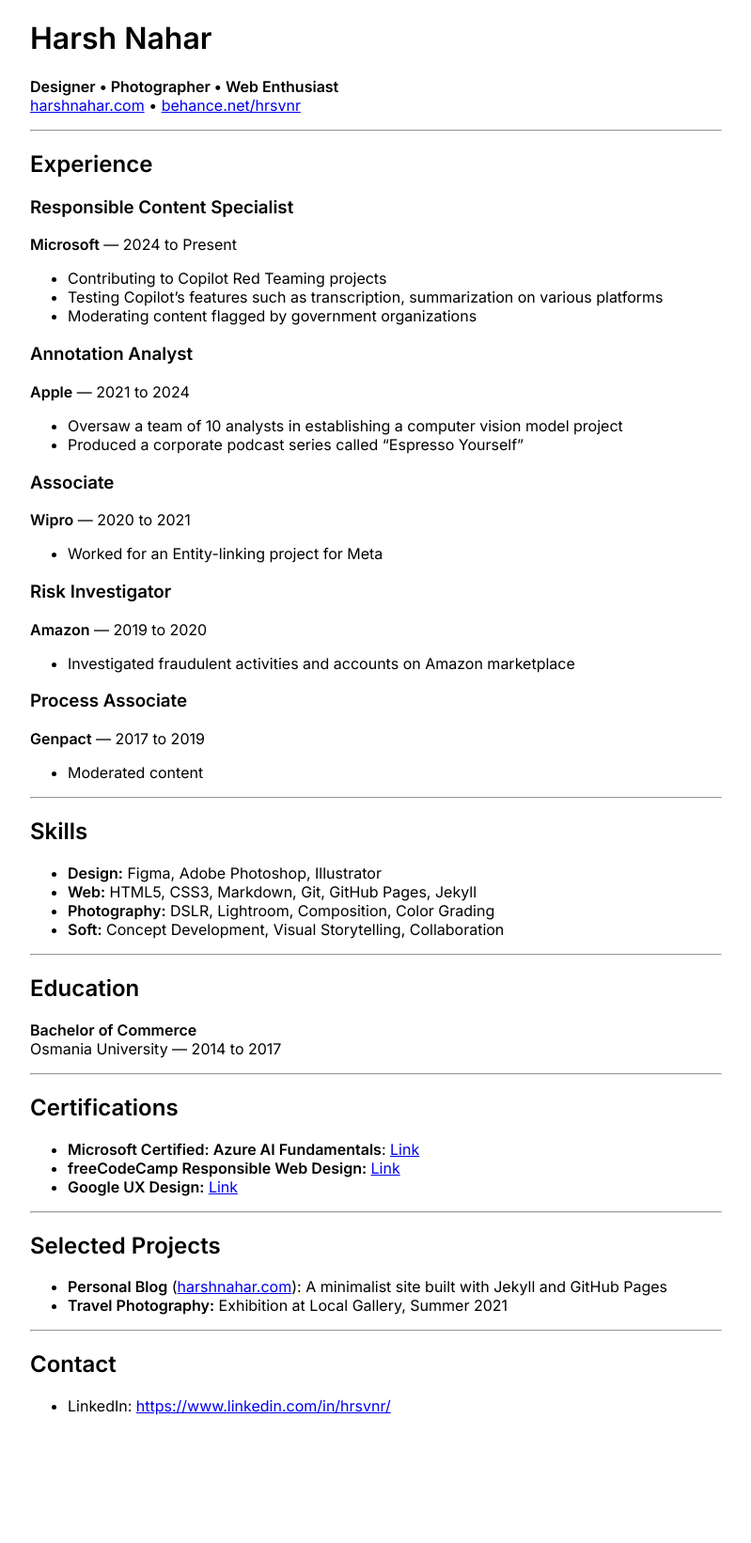
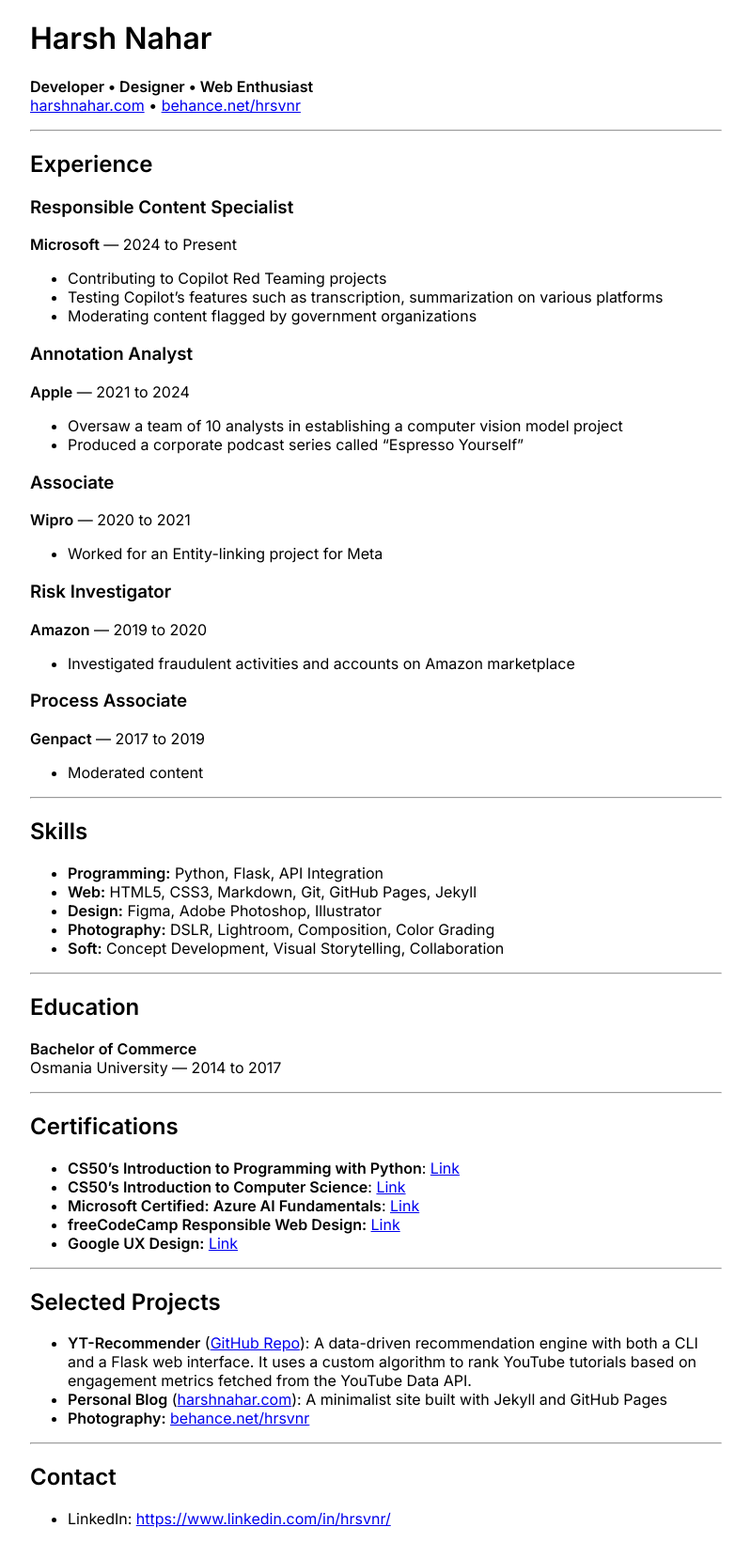
Before and after one commit to harsh-nahar/harsh-nahar.github.io, a Jekyll site: the page built from cv.md, in a window 1280 px wide. Shown: the whole page at 94% size, without its empty margins (240-1039 px from the left). Built offline with Jekyll 4.4.1, drawn with Linux system fonts in a browser that asks for light colours; before the commit the page ends 1522 px from its top, so only the background shows below that.

Commit message:
Revise CV with new skills and projects
Updated CV to reflect new programming skills, reordered skills section, added certifications, and replaced old project with new CS50P Final Project.

```diff
--- a/cv.md
+++ b/cv.md
@@ -9,7 +9,8 @@
 
 # Harsh Nahar
 
-**Designer • Photographer • Web Enthusiast**
+<!-- UPDATED: Added "Developer" to showcase my new programming skills right at the top. -->
+**Developer • Designer • Web Enthusiast**
 [harshnahar.com](https://harshnahar.com) • [behance.net/hrsvnr](https://behance.net/hrsvnr)
 
 ---
@@ -42,9 +43,10 @@
 ---
 
 ## Skills
-
+<!-- UPDATED: Reordered to put your strongest technical skills first. -->
+- **Programming:** Python, Flask, API Integration
+- **Web:** HTML5, CSS3, Markdown, Git, GitHub Pages, Jekyll
 - **Design:** Figma, Adobe Photoshop, Illustrator
-- **Web:** HTML5, CSS3, Markdown, Git, GitHub Pages, Jekyll
 - **Photography:** DSLR, Lightroom, Composition, Color Grading
 - **Soft:** Concept Development, Visual Storytelling, Collaboration
 
@@ -58,7 +60,9 @@
 ---
 
 ## Certifications
-
+<!-- UPDATED: Added cs50 certs at the top. -->
+- **CS50's Introduction to Programming with Python**: [Link](https://certificates.cs50.io/18075c5c-8e4d-4041-9036-aac26329c0df.pdf)
+- **CS50's Introduction to Computer Science**: [Link](https://certificates.cs50.io/186276c5-6314-4298-877e-9059531f2ef1.pdf)
 - **Microsoft Certified: Azure AI Fundamentals**: [Link](https://learn.microsoft.com/en-in/users/harshvardhannahar-7779/credentials/8aeb8bf3c007f67c)
 - **freeCodeCamp Responsible Web Design:** [Link](https://www.freecodecamp.org/certification/yokomita/responsive-web-design)
 - **Google UX Design:** [Link](https://coursera.org/share/97b933ec6fb2bbb106b16c12972f45fa)
@@ -66,9 +70,10 @@
 ---
 
 ## Selected Projects
-
+<!-- UPDATED: Replaced the old project with your new, highly technical CS50P Final Project. -->
+- **YT-Recommender** ([GitHub Repo](https://github.com/harsh-nahar/ytRecommender_cs50P)): A data-driven recommendation engine with both a CLI and a Flask web interface. It uses a custom algorithm to rank YouTube tutorials based on engagement metrics fetched from the YouTube Data API.
 - **Personal Blog** ([harshnahar.com](https://harshnahar.com)): A minimalist site built with Jekyll and GitHub Pages
-- **Travel Photography:** Exhibition at Local Gallery, Summer 2021
+- **Photography:** [behance.net/hrsvnr](https://behance.net/hrsvnr)
 
 ---
 
```
